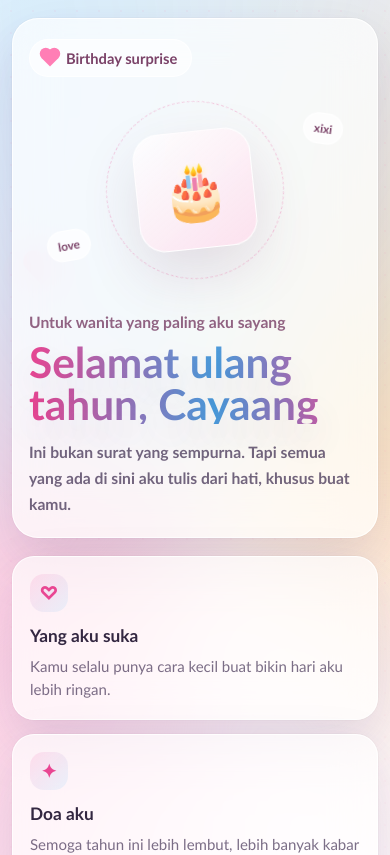
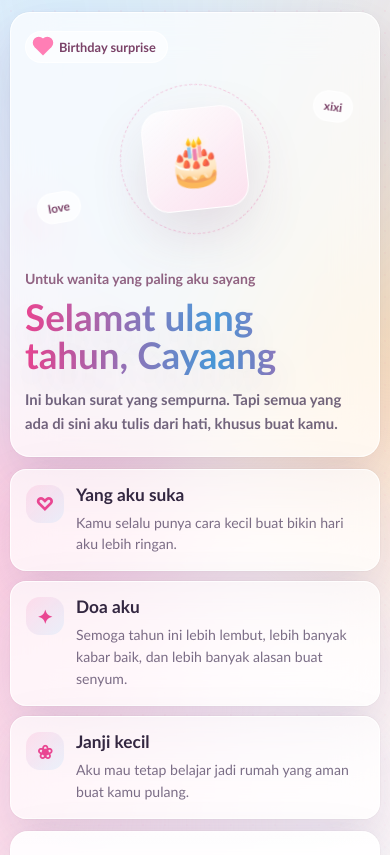
Before and after one commit to Maul-09/myLoveHDB, a Next.js app: page /letter in a window 390 px wide. Shown: the top 855 px of the page. Built offline with nearby package versions, Linux system fonts and the light colour scheme.

Commit message:
style: Update responsive styles for story and letter pages

```diff
--- a/app/globals.css
+++ b/app/globals.css
@@ -1573,46 +1573,115 @@ body.route-leaving .route-stage {
 }
 
 @media (max-width: 620px) {
-  .story-page { padding: 32px 14px; }
-  .story-heading { margin-bottom: 26px; }
+  .story-page {
+    padding: 28px 16px max(30px, env(safe-area-inset-bottom));
+  }
+  .story-heading { margin-bottom: 24px; }
+  .story-heading-center { text-align: left; }
   .story-heading h1,
   .opening-shell h1,
-  .final-shell h1 { font-size: 2.5rem; line-height: 1.08; }
-  .story-lead { margin-top: 14px; font-size: 0.96rem; line-height: 1.62; }
-  .opening-envelope { width: 176px; height: 150px; margin-bottom: 18px; }
-  .envelope-paper { width: 126px; height: 96px; }
-  .envelope-body { height: 104px; }
-  .envelope-seal { bottom: 36px; width: 30px; height: 30px; }
+  .final-shell h1 { font-size: 2.35rem; line-height: 1.08; }
+  .story-lead { margin-top: 13px; font-size: 0.96rem; line-height: 1.65; }
+  .story-progress { margin-bottom: 12px; }
+  .opening-envelope { width: 164px; height: 140px; margin-bottom: 16px; }
+  .envelope-paper { width: 118px; height: 90px; }
+  .envelope-body { height: 98px; }
+  .envelope-seal { bottom: 34px; width: 30px; height: 30px; }
+  .opening-shell .story-lead,
+  .final-shell .story-lead { max-width: 420px; }
   .personal-letter { padding: 32px 20px; }
   .personal-letter::before { right: 20px; left: 20px; }
   .personal-letter-body { gap: 16px; }
   .personal-letter-body p { font-size: 0.94rem; line-height: 1.72; }
-  .relationship-timeline::before { left: 22px; }
-  .timeline-moment { grid-template-columns: 46px minmax(0, 1fr); gap: 14px; padding-right: 0; }
-  .timeline-marker { width: 46px; height: 46px; }
+  .relationship-timeline { gap: 10px; }
+  .relationship-timeline::before { top: 24px; bottom: 24px; left: 34px; }
+  .timeline-moment {
+    grid-template-columns: 42px minmax(0, 1fr);
+    gap: 12px;
+    padding: 15px 14px;
+    border: 1px solid rgba(255, 255, 255, 0.62);
+    border-radius: 8px;
+    background: rgba(255, 255, 255, 0.32);
+  }
+  .timeline-marker { width: 42px; height: 42px; }
   .timeline-moment h2 { font-size: 1.05rem; }
-  .timeline-moment p { font-size: 0.9rem; }
-  .photo-strip { gap: 7px; }
-  .photo-placeholder { padding: 6px 6px 10px; }
-  .photo-placeholder:nth-child(2) { transform: translateY(8px); }
+  .timeline-moment p { font-size: 0.9rem; line-height: 1.58; }
+  .story-quote {
+    margin-top: 22px;
+    padding: 16px;
+    border-left: 3px solid rgba(233, 70, 146, 0.42);
+    background: rgba(255, 255, 255, 0.3);
+    font-size: 0.98rem;
+    line-height: 1.62;
+    text-align: left;
+  }
+  .photo-strip { grid-template-columns: repeat(2, minmax(0, 1fr)); gap: 9px; }
+  .photo-placeholder { padding: 7px 7px 10px; }
+  .photo-placeholder:first-child { grid-column: 1 / -1; transform: none; }
+  .photo-placeholder:first-child .photo-empty-state { aspect-ratio: 16 / 9; }
+  .photo-placeholder:nth-child(2),
+  .photo-placeholder:nth-child(3) { transform: none; }
   .photo-empty-state span { font-size: 1.3rem; }
-  .photo-placeholder figcaption { font-size: 0.68rem; }
+  .photo-placeholder figcaption { font-size: 0.72rem; }
   .little-things-panel { padding: 20px 16px; }
   .little-things-list p { font-size: 0.88rem; }
   .final-gift { width: 130px; height: 120px; }
   .gift-box { width: 106px; height: 82px; }
   .gift-lid { width: 120px; }
+  .reveal-placeholder { margin-top: 22px; padding: 20px 16px; }
+  .final-message { margin-top: 20px; font-size: 0.94rem; }
+  .story-actions { gap: 10px; margin-top: 22px; }
+  .story-actions-center,
   .story-actions-between { display: grid; grid-template-columns: 1fr; }
   .story-page .story-link { width: 100%; min-height: 44px; }
 }
 
 @media (max-width: 380px) {
-  .story-page { padding-inline: 10px; }
+  .story-page { padding-inline: 12px; }
   .story-heading h1,
   .opening-shell h1,
-  .final-shell h1 { font-size: 2.18rem; }
-  .photo-placeholder figcaption { display: none; }
-  .photo-placeholder { padding-bottom: 6px; }
+  .final-shell h1 { font-size: 2.08rem; }
+  .story-eyebrow { font-size: 0.82rem; }
+  .timeline-moment { padding-inline: 11px; }
+}
+
+@media (max-width: 560px) {
+  .letter-page { padding: 12px 10px 24px; }
+  .letter-hero-card { padding: 18px 14px 20px; border-radius: 20px; }
+  .letter-topline { margin-bottom: 14px; padding: 7px 11px; font-size: 0.8rem; }
+  .letter-kicker { font-size: 0.88rem; line-height: 1.45; }
+  .letter-hero-copy h1 { font-size: 2.3rem; line-height: 1.03; }
+  .letter-intro { margin-top: 13px; font-size: 0.93rem; line-height: 1.6; }
+  .birthday-orbit { min-height: 164px; }
+  .cake-card { width: 102px; border-radius: 22px; font-size: 3rem; }
+  .orbit-ring { width: 150px; }
+  .note-one { top: 14px; right: 12px; }
+  .note-two { bottom: 18px; left: 12px; }
+  .letter-memory-grid { gap: 10px; margin: 12px 0; }
+  .memory-card {
+    display: grid;
+    grid-template-columns: 38px minmax(0, 1fr);
+    gap: 4px 12px;
+    padding: 15px;
+    border-radius: 16px;
+  }
+  .memory-icon { grid-row: 1 / 3; margin-bottom: 0; }
+  .memory-card h2,
+  .memory-card p { grid-column: 2; }
+  .memory-card p { margin-top: 2px; font-size: 0.88rem; }
+  .letter-paper { padding: 24px 16px 20px; border-radius: 18px; }
+  .letter-body p { font-size: 0.93rem; line-height: 1.7; }
+  .letter-signature { margin-top: 24px; border-radius: 14px; }
+  .letter-actions .story-link { width: 100%; min-height: 44px; }
+}
+
+@media (max-width: 760px) and (max-height: 760px) {
+  .countdown-page {
+    height: auto;
+    min-height: 100svh;
+    align-items: flex-start;
+    overflow: clip;
+  }
 }
 
 @media (prefers-reduced-motion: reduce) {
```
